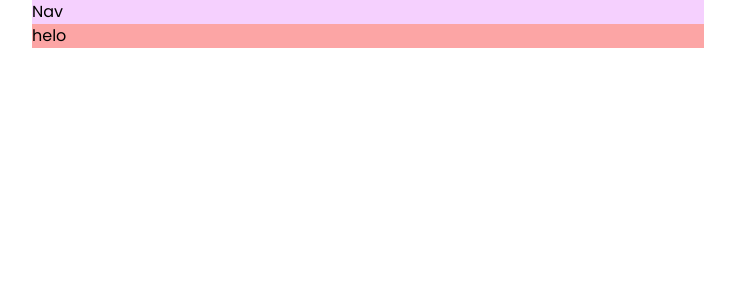
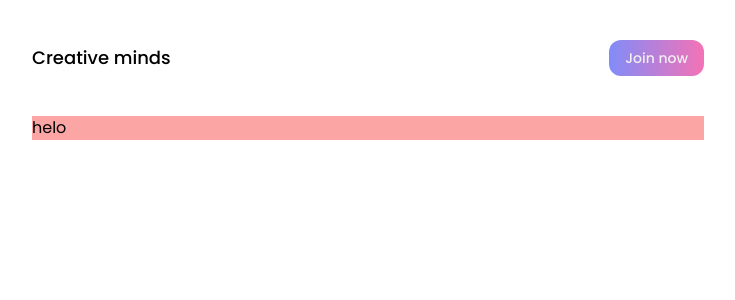
Before and after one commit to jpvergaralb/nextjs-fullstack, a Next.js app: page / in a window 1280 px wide. Shown: the top 300 px of the page, without its empty margins (272-1007 px from the left). Built offline with nearby package versions, Linux system fonts and the light colour scheme; no server answers.

Commit message:
Navbar - login - join
added basic functionality in navbar to show user picture + name if logged in
otherwise it shows a join in button

```diff
--- a/src/components/Nav.js
+++ b/src/components/Nav.js
@@ -1,9 +1,48 @@
+import Link from 'next/link'
+// Note: if i ever need to use the user object, I must import the auth object from firebase and use the useAuthState hook
+import { auth } from '../../utils/firebase'
+import { useAuthState  } from 'react-firebase-hooks/auth'
+
+import Image from 'next/image'
+
 
 
 function Nav() {
+  // Firebase hooks
+  const [user, loading] = useAuthState(auth)
+
+
   return (
-    <div className="bg-fuchsia-200">
-      Nav
+    <div className="flex justify-between items-center py-10">
+      <Link href="/">
+      <button className='text-lg font-medium'> Creative minds </button>
+      </Link>
+
+      <ul className='flex items-center gap-10'>
+        {!user &&  (<Link href={"/auth/login"}>
+          <button className='py-2 px-4 text-sm bg-gradient-to-r from-indigo-400 to-pink-400 rounded-xl text-[#f0f0f0] font-medium ml-8'>
+            Join now
+          </button>
+        </Link>)}
+
+        {user && (
+          <div className="flex items-center gap-6">
+
+          <Link href="/dashboard" className='flex items-center'>
+            <Image src={user.photoURL} width={60} height={650} className='rounded-full'/>
+            <h3 className='mx-2'> {user.displayName} </h3>
+          </Link>
+
+          <Link href="/post">
+            <button className='py-2 px-4 text-sm bg-gradient-to-r from-indigo-400 to-purple-900 rounded-xl text-[#f0f0f0] font-medium'>
+              Post
+            </button>
+          </Link>
+
+          </div>
+        )}
+
+      </ul>
     </div>
   )
 }
```
